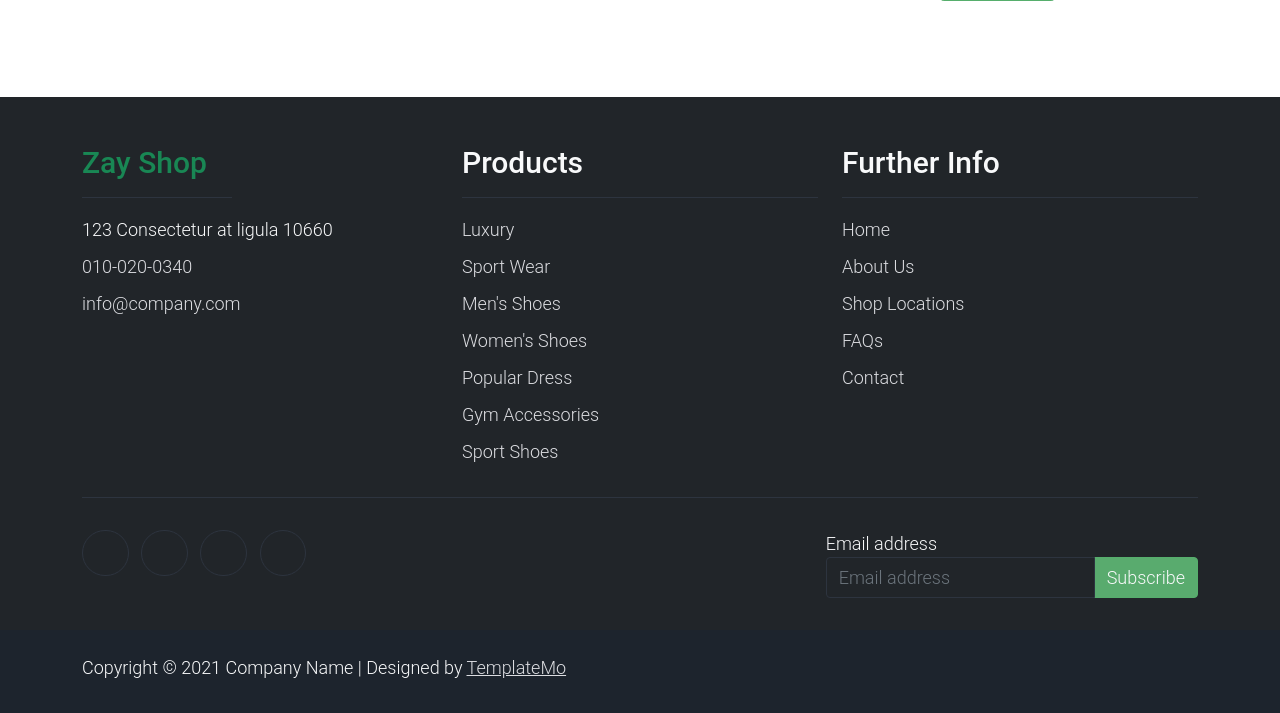
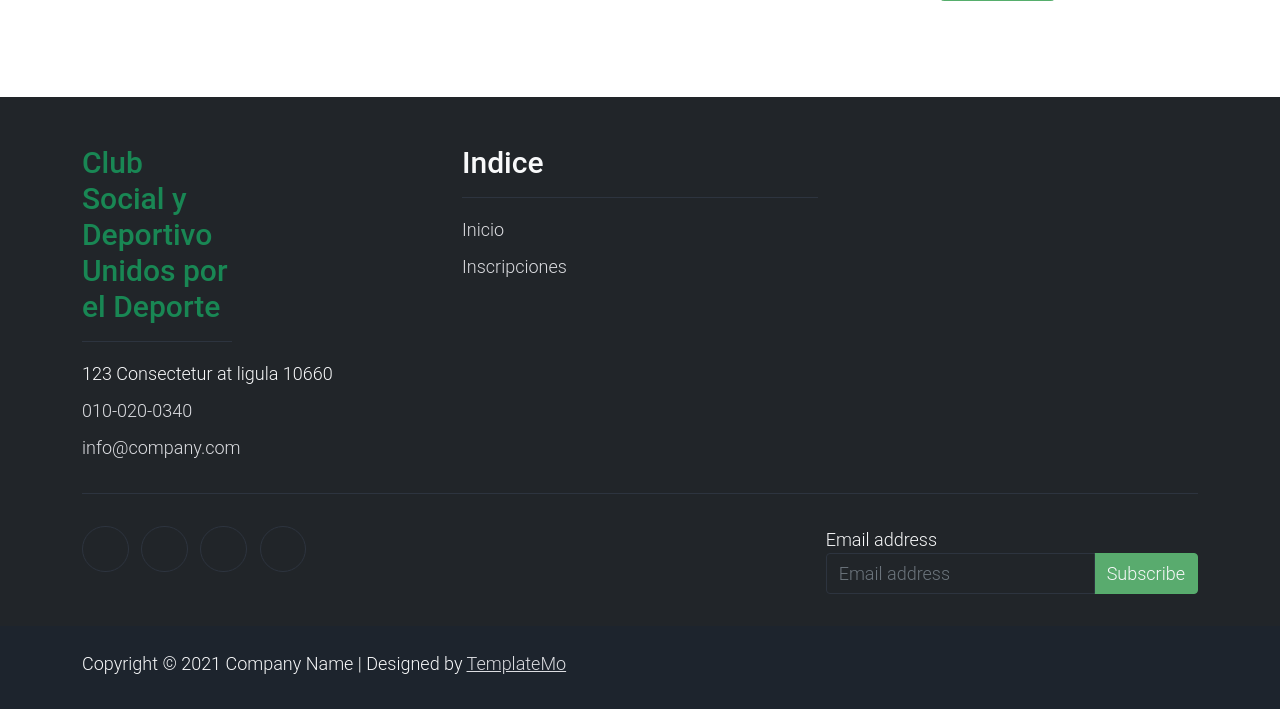
Before and after one commit to Tastor2k2/Tp2-IDS, a Flask app: page /registration in a window 1280 px wide. Shown: the part 1036-1749 px from the top of the page. Run offline with Flask 3, Linux system fonts and the light colour scheme; some libraries are stand-ins or nearby versions.

Commit message:
cambios en el footer de index y registration

```diff
--- a/EjPractico2/templates/registration.html
+++ b/EjPractico2/templates/registration.html
@@ -166,12 +166,12 @@
 
 
     <!-- Start Footer -->
-    <footer class="bg-dark" id="tempaltemo_footer">
+     <footer class="bg-dark" id="tempaltemo_footer">
         <div class="container">
             <div class="row">
 
                 <div class="col-md-4 pt-5">
-                    <h2 class="h2 text-success border-bottom pb-3 border-light logo">Zay Shop</h2>
+                    <h2 class="h2 text-success border-bottom pb-3 border-light logo">Club Social y Deportivo Unidos por el Deporte</h2>
                     <ul class="list-unstyled text-light footer-link-list">
                         <li>
                             <i class="fas fa-map-marker-alt fa-fw"></i>
@@ -189,26 +189,10 @@
                 </div>
 
                 <div class="col-md-4 pt-5">
-                    <h2 class="h2 text-light border-bottom pb-3 border-light">Products</h2>
+                    <h2 class="h2 text-light border-bottom pb-3 border-light">Indice</h2>
                     <ul class="list-unstyled text-light footer-link-list">
-                        <li><a class="text-decoration-none" href="#">Luxury</a></li>
-                        <li><a class="text-decoration-none" href="#">Sport Wear</a></li>
-                        <li><a class="text-decoration-none" href="#">Men's Shoes</a></li>
-                        <li><a class="text-decoration-none" href="#">Women's Shoes</a></li>
-                        <li><a class="text-decoration-none" href="#">Popular Dress</a></li>
-                        <li><a class="text-decoration-none" href="#">Gym Accessories</a></li>
-                        <li><a class="text-decoration-none" href="#">Sport Shoes</a></li>
-                    </ul>
-                </div>
-
-                <div class="col-md-4 pt-5">
-                    <h2 class="h2 text-light border-bottom pb-3 border-light">Further Info</h2>
-                    <ul class="list-unstyled text-light footer-link-list">
-                        <li><a class="text-decoration-none" href="#">Home</a></li>
-                        <li><a class="text-decoration-none" href="#">About Us</a></li>
-                        <li><a class="text-decoration-none" href="#">Shop Locations</a></li>
-                        <li><a class="text-decoration-none" href="#">FAQs</a></li>
-                        <li><a class="text-decoration-none" href="#">Contact</a></li>
+                        <li><a class="text-decoration-none" href="{{ url_for('index') }}">Inicio</a></li>
+                        <li><a class="text-decoration-none" href="{{ url_for('registration') }}">Inscripciones</a></li>
                     </ul>
                 </div>
 
```
Also changed, not shown: EjPractico2/templates/index.html (+4 -20 lines).
